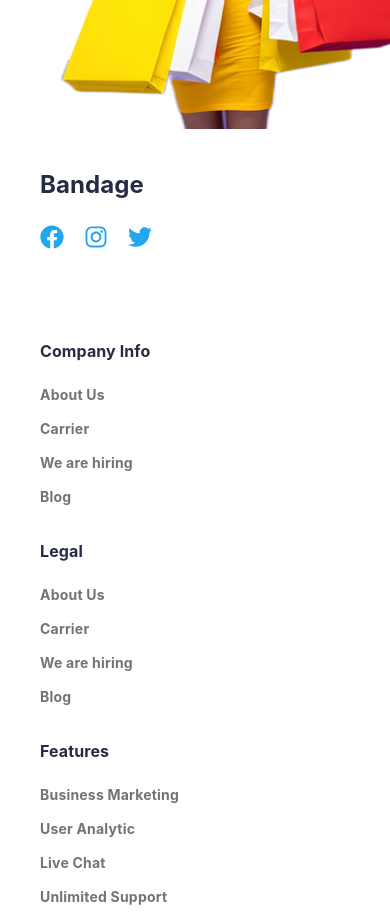
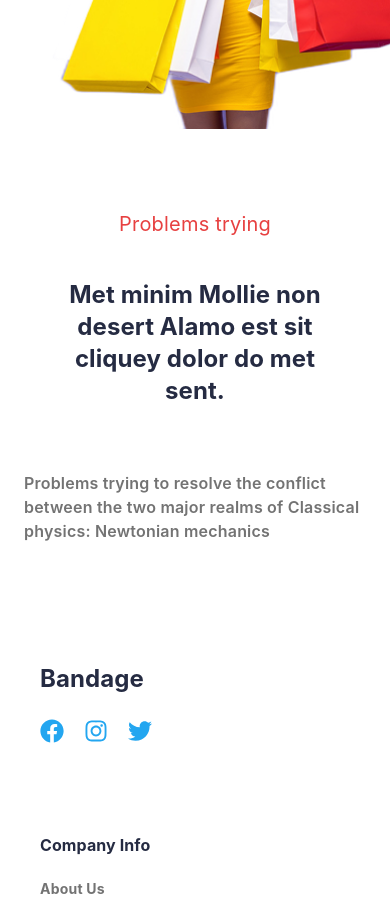
Before and after one commit to orkunorhan/ecommerce-platform, a React (Vite) app: page /about in a window 390 px wide. Shown: the part 840-1755 px from the top of the page. Built offline with nearby package versions, Linux system fonts and the light colour scheme.

Commit message:
feat: implement about problem section
- Create reusable AboutProblemSection component
- Add prop-driven About page content
- Implement responsive two-column layout
- Match the Figma mobile and desktop designs

```diff
--- /dev/null
+++ b/src/components/about/AboutProblemSection.jsx
@@ -0,0 +1,31 @@
+function AboutProblemSection({
+    eyebrow,
+    title,
+    description,
+}) {
+    return (
+        <section className="w-full bg-white px-6 py-20 lg:py-24">
+            <div className="mx-auto w-full max-w-[1050px]">
+                <p className="text-center text-xl leading-[30px] tracking-[0.2px] text-[#E74040] lg:text-left">
+                    {eyebrow}
+                </p>
+
+                <div className="mt-10 flex flex-col items-center gap-16 lg:mt-8 lg:flex-row lg:items-start lg:justify-between lg:gap-0">
+                    <div className="flex w-full justify-center lg:block lg:w-[37%]">
+                        <h2 className="max-w-[300px] text-center text-[24px] font-bold leading-[32px] tracking-[0.1px] text-[#252B42] lg:max-w-none lg:text-left">
+                            {title}
+                        </h2>
+                    </div>
+
+                    <div className="w-full max-w-[360px] lg:max-w-none lg:w-[52%]">
+                        <p className="text-left text-base font-semibold leading-[24px] tracking-[0.2px] text-[#737373] lg:text-[16px] lg:leading-[28px]">
+                            {description}
+                        </p>
+                    </div>
+                </div>
+            </div>
+        </section>
+    );
+}
+
+export default AboutProblemSection;
--- /dev/null
+++ b/src/data/aboutProblem.js
@@ -0,0 +1,8 @@
+const aboutProblem = {
+  eyebrow: "Problems trying",
+  title: "Met minim Mollie non desert Alamo est sit cliquey dolor do met sent.",
+  description:
+    "Problems trying to resolve the conflict between the two major realms of Classical physics: Newtonian mechanics",
+};
+
+export default aboutProblem;
--- a/src/pages/AboutPage.jsx
+++ b/src/pages/AboutPage.jsx
@@ -1,8 +1,11 @@
 import AboutHero from "../components/about/AboutHero";
+import AboutProblemSection from "../components/about/AboutProblemSection";
 import aboutHero from "../data/aboutHero";
+import aboutProblem from "../data/aboutProblem";
 
 function AboutPage() {
     return (
+        <>
             <AboutHero
                 eyebrow={aboutHero.eyebrow}
                 title={aboutHero.title}
@@ -11,6 +14,12 @@ function AboutPage() {
                 buttonText={aboutHero.buttonText}
                 image={aboutHero.image}
             />
+            <AboutProblemSection
+                eyebrow={aboutProblem.eyebrow}
+                title={aboutProblem.title}
+                description={aboutProblem.description}
+            />
+        </>
     );
 }
 
```
Lines whose indentation alone changed are shown as unchanged.
